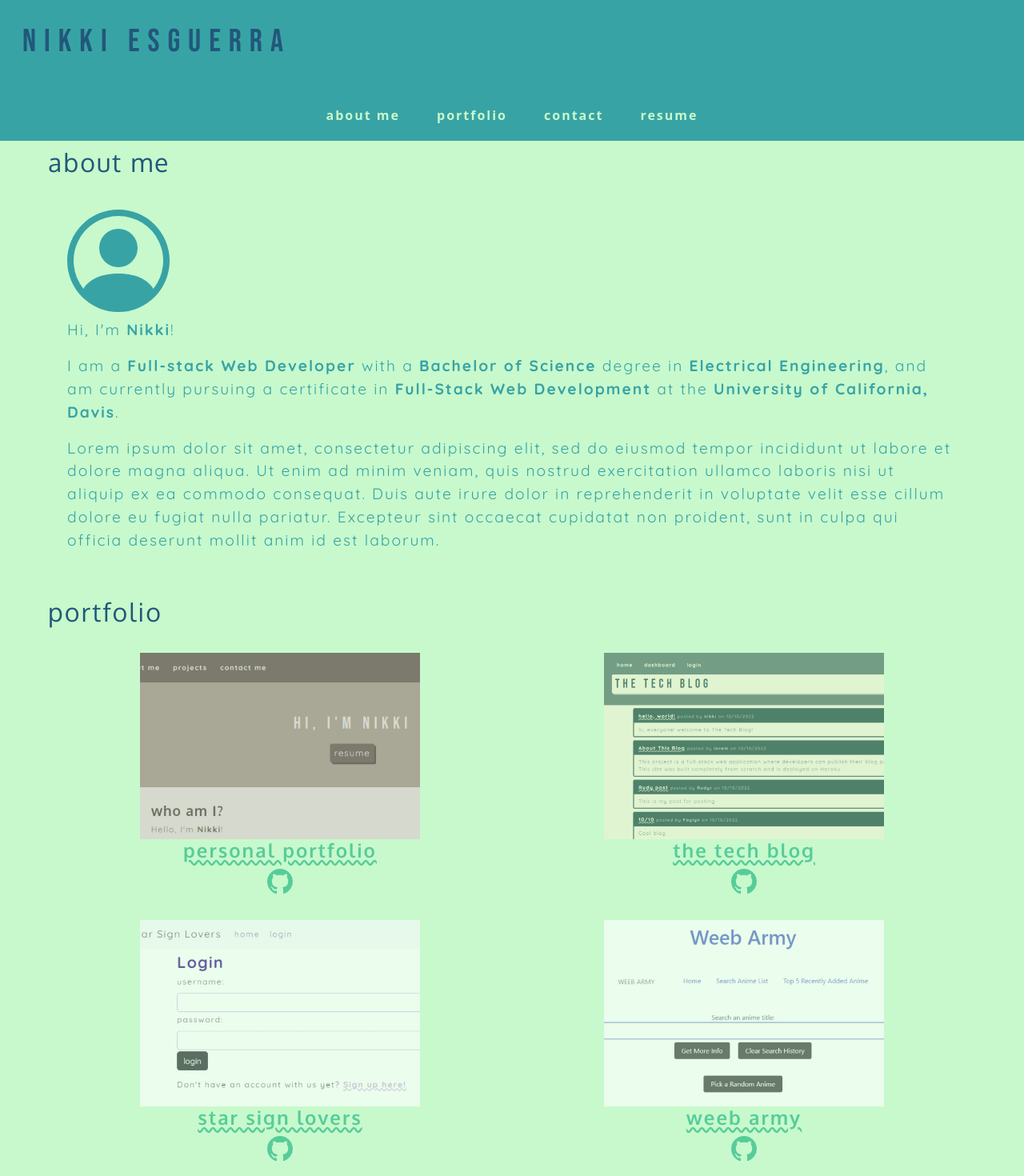
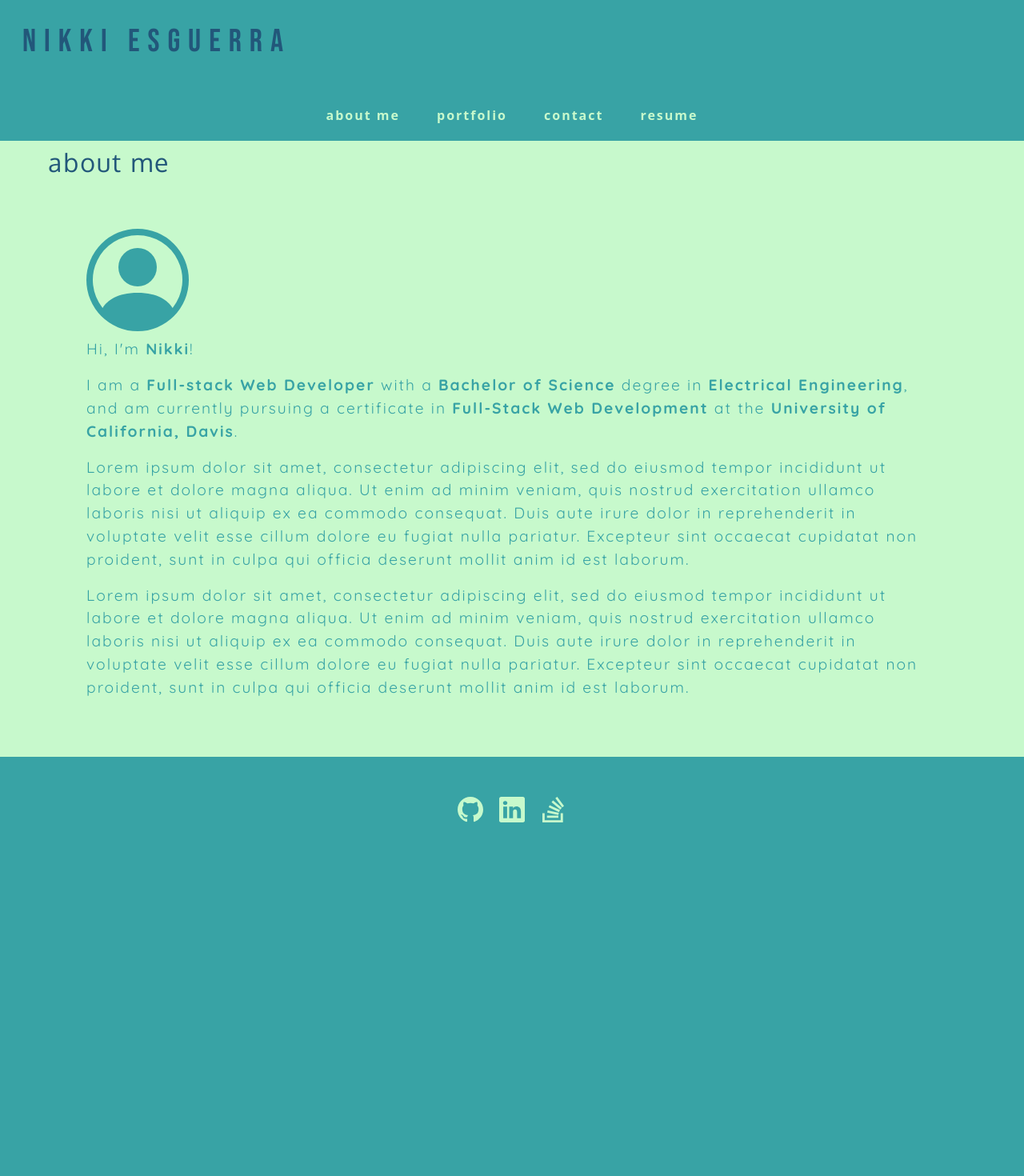
Before and after one commit to desguerra/react-portfolio-demo, a React (Create React App) app: page / in a window 1280 px wide. Shown: the top 1470 px of the page at 80% size. After the commit the page ends 1078 px from the top, so only its background shows below. Built offline with nearby package versions, Linux system fonts and the light colour scheme.

Commit message:
nav link functinality

```diff
--- a/public/index.html
+++ b/public/index.html
@@ -24,7 +24,7 @@
       work correctly both with client-side routing and a non-root public URL.
       Learn how to configure a non-root public URL by running `npm run build`.
     -->
-    <title>React App</title>
+    <title>Nikki's Portfolio</title>
   </head>
   <body>
     <noscript>You need to enable JavaScript to run this app.</noscript>
--- a/src/App.js
+++ b/src/App.js
@@ -1,3 +1,4 @@
+import React, { useState } from 'react';
 import Header from './components/Header';
 import Footer from './components/Footer';
 import Contact from './components/Contact';
@@ -6,14 +7,29 @@ import Portfolio from './components/Portfolio';
 import About from './components/About';
 
 function App() {
+
+  const [currentPage, setCurrentPage] = useState('about');
+
   return (
     <div>
-      <Header />
+
+      <Header
+        setCurrentPage={setCurrentPage}
+      ></Header>
+
       <main>
-        <About />
-        <Portfolio />
-        <Contact />
-        <Resume />
+        {currentPage === 'about'
+          && <About />}
+
+        {currentPage === 'portfolio'
+          && <Portfolio />}
+
+        {currentPage === 'contact'
+          && <Contact />}
+
+        {currentPage === 'resume'
+          && <Resume />}
+
       </main>
       <Footer />
     </div>
--- a/src/components/About/index.js
+++ b/src/components/About/index.js
@@ -6,7 +6,7 @@ function About() {
       <div className='mx-5 py-2'>
         <h2>about me</h2>
 
-        <div className='p-4'>
+        <div className='p-5'>
           <div className='py-2'>
             <svg xmlns="http://www.w3.org/2000/svg" width="128" height="128" fill="currentColor" className="bi bi-person-circle" viewBox="0 0 16 16">
               <path d="M11 6a3 3 0 1 1-6 0 3 3 0 0 1 6 0z"/>
@@ -29,6 +29,13 @@ function About() {
               cillum dolore eu fugiat nulla pariatur. Excepteur sint occaecat cupidatat non proident, sunt in culpa
               qui officia deserunt mollit anim id est laborum.
             </p>
+            <p>
+              Lorem ipsum dolor sit amet, consectetur adipiscing elit, sed do eiusmod tempor incididunt ut labore
+              et dolore magna aliqua. Ut enim ad minim veniam, quis nostrud exercitation ullamco laboris nisi
+              ut aliquip ex ea commodo consequat. Duis aute irure dolor in reprehenderit in voluptate velit esse
+              cillum dolore eu fugiat nulla pariatur. Excepteur sint occaecat cupidatat non proident, sunt in culpa
+              qui officia deserunt mollit anim id est laborum.
+            </p>
           </div>
         </div>
 
--- a/src/components/Header/index.js
+++ b/src/components/Header/index.js
@@ -1,11 +1,17 @@
 import React from 'react';
 import Navigation from '../Navigation';
 
-function Header() {
+function Header(props) {
+  const {
+    setCurrentPage
+  } = props;
+
   return (
     <header>
       <h1>nikki esguerra</h1>
-      <Navigation />
+      <Navigation
+        setCurrentPage={setCurrentPage}
+      ></Navigation>
     </header>
   );
 }
--- a/src/components/Navigation/index.js
+++ b/src/components/Navigation/index.js
@@ -1,28 +1,32 @@
 import React from 'react';
 
-function Navigation() {
+function Navigation(props) {
+  const {
+    setCurrentPage
+  } = props;
+
   return (
     <nav>
       <ul className='nav justify-content-center'>
         <li className='nav-item mx-2'>
-          <a href='/' className='nav-link navlink'>
-              about me
-          </a>
+          <span className='nav-link navlink' onClick={() => setCurrentPage('about')}>
+            about me
+          </span>
         </li>
         <li className='nav-item mx-2'>
-          <a href='/' className='nav-link navlink'>
-              portfolio
-          </a>
+          <span className='nav-link navlink' onClick={() => setCurrentPage('portfolio')}>
+            portfolio
+          </span>
         </li>
         <li className='nav-item mx-2'>
-          <a href='/' className='nav-link navlink'>
-              contact
-          </a>
+          <span className='nav-link navlink' onClick={() => setCurrentPage('contact')}>
+            contact
+          </span>
         </li>
         <li className='nav-item mx-2'>
-          <a href='/' className='nav-link navlink'>
-              resume
-          </a>
+          <span className='nav-link navlink' onClick={() => setCurrentPage('resume')}>
+            resume
+          </span>
         </li>
       </ul>
     </nav>
--- a/src/index.css
+++ b/src/index.css
@@ -13,6 +13,10 @@
   margin: 0;
   padding: 0;
   transition: .15s ease-in-out;
+}
+
+html {
+  background-color: var(--light-dark);
 }
 
 body {
@@ -90,6 +94,7 @@ nav ul li .navlink:hover {
   text-decoration: wavy underline;
   -webkit-text-decoration: wavy underline;
   font-weight: bold;
+  cursor: pointer;
 }
 
 section {
@@ -108,7 +113,7 @@ footer {
   text-align: center;
   background-color: var(--light-dark);
   color: var(--primary);
-  padding: 40px 0;
+  padding: 50px 0;
 }
 
 footer a,
```
